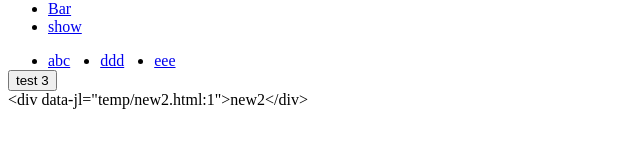
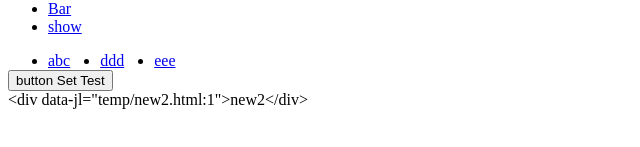
Before and after one commit to sjcta/myvue, a plain HTML site: page index.html in a window 1280 px wide. Shown: the part 145-292 px from the top of the page, without its empty margins (0-640 px from the left). Drawn offline with nearby package versions, Linux system fonts and the light colour scheme.

Commit message:
Update index.html

```diff
--- a/index.html
+++ b/index.html
@@ -36,7 +36,7 @@
         <bt-set>test2</bt-set>
       </nav-set>
 
-      <bt-set>test 3</bt-set>
+      <bt-set>button Set Test</bt-set>
 
       <test-set></test-set>
 
```
